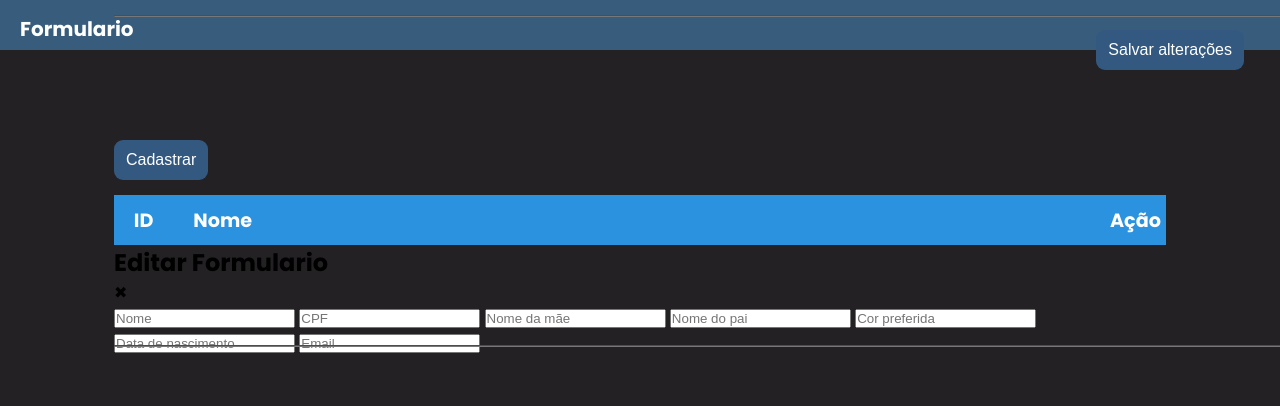
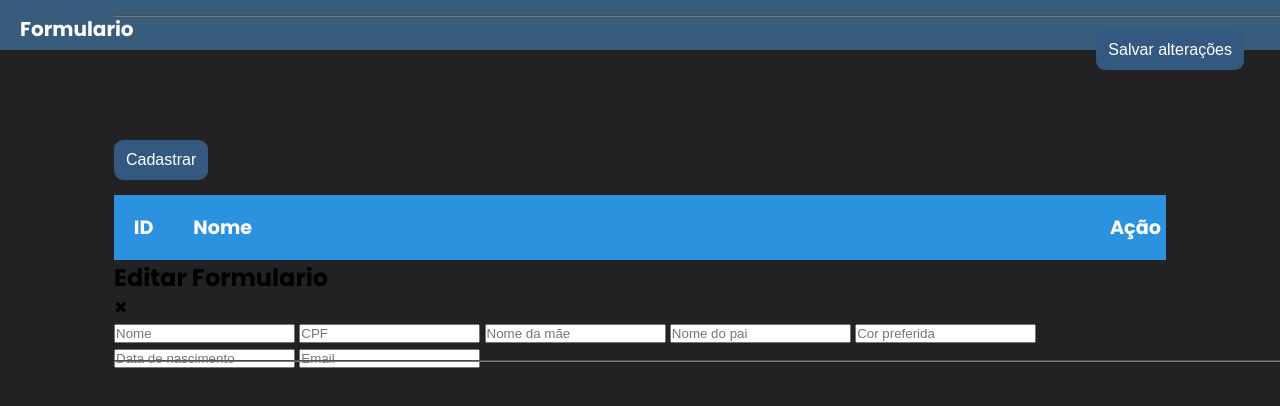
Before and after one commit to BarbosaLuke/formulario2, a plain HTML site: page index.html in a window 1280 px wide. Shown: the top 406 px of the page. Drawn offline with Linux system fonts and the light colour scheme.

Commit message:
atualização na tabela
deixando o scroll y auto e o x escondido.
aumentei o tamanho do tr da tabela .
E deixei o scroll personalizado

```diff
--- a/CSS/tabela.css
+++ b/CSS/tabela.css
@@ -7,7 +7,8 @@
     border-collapse: collapse;
 }
 body{
-    overflow: hidden;
+    overflow-y: auto;
+    overflow-x: hidden;
 }
 :root{
     --amareloEdit: #fe9d0cde;
@@ -15,6 +16,9 @@ body{
     --azulShow: #556cf7;
     --cadastrar:#345981 ;
     --thcolor:#2a92df;
+}
+.tabela tr{
+    height: 65px;
 }
 .tabela th{
     height: 50px;
@@ -79,3 +83,23 @@ body{
        margin-bottom: 10px;
     }
 }
+tr:nth-child(even) {
+    background:#3d3d3d;
+}
+
+::-webkit-scrollbar{
+    width: 14px;
+
+    }
+    ::-webkit-scrollbar-thumb{
+    background: #5c5c5c;
+    border-radius: 0px;
+    }
+    ::-webkit-scrollbar-thumb:hover{
+    background: #8c8c8c;
+    }
+    ::-webkit-scrollbar-track{
+    background: rgb(30, 30, 30);
+    border-radius: 0px;
+    box-shadow: inset 0px 0px 0px 0px rgb(30,30,30);
+    }
```
